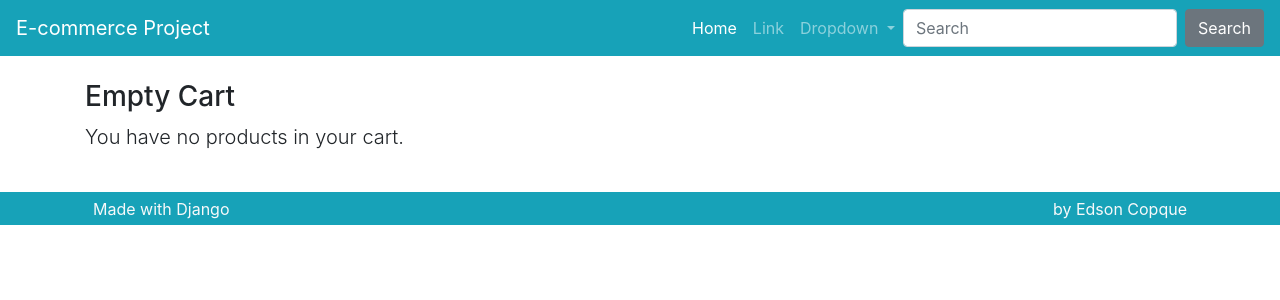
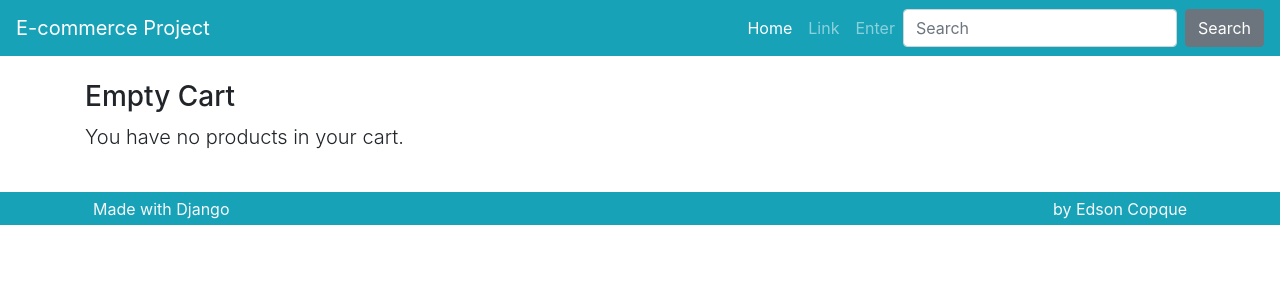
Before and after one commit to ecopque/ecommerce_project, a Django app: page /cart/ in a window 1280 px wide. Shown: the top 300 px of the page. Run offline with Django 5.2, Linux system fonts and the light colour scheme; some libraries are stand-ins or nearby versions.

Commit message:
Login and logout

```diff
--- a/templates/partials/_nav.html
+++ b/templates/partials/_nav.html
@@ -19,18 +19,24 @@
             </li>
 
             <!-- # MENU -->
+             {% if request.user.is_authenticated %} <!-- #5: ## -->
                 <li class="nav-item dropdown">
                     <a class="nav-link dropdown-toggle" href="#" id="navbarDropdown" role="button"
                         data-toggle="dropdown" aria-haspopup="true" aria-expanded="false">
-                    Dropdown
+                        Account
                     </a>
                     <div class="dropdown-menu" aria-labelledby="navbarDropdown">
-                    <a class="dropdown-item" href="#">Action</a>
+                        <a class="dropdown-item" href="{% url 'client_profile:create' %}"> Update</a> <!-- ## -->
                         <a class="dropdown-item" href="#">Another action</a>
                         <div class="dropdown-divider"></div>
                         <a class="dropdown-item" href="#">Something else here</a>
                     </div>
                 </li>
+            {% else %}
+                <li class="nav-item">
+                    <a class="nav-link" href="{% url 'client_profile:create' %}"> Enter</a> <!-- #6: -->
+                </li>
+            {% endif %}
 
             {% if request.session.cart %} <!-- #3: -->
                 <li class="nav-item">
@@ -60,6 +66,8 @@
 </nav>
 
 
+<!-- #5: Se o usuário estiver autenticado, vai aparecer este menu. -->
+<!-- #6: Quando o usuário não estiver logado, vai aparecer na barra a opção de 'Enter', ou seja, entrar;-->
 <!-- ########################################################### -->
 <!-- #3: Verifica se o carrinho (request.session.cart) existe para mostrar o ícone do carrinho e a quantidade de itens. -->
 <!-- #4: Exibe o total de itens no carrinho, usando o filtro cart_total para calcular o valor. -->
```
Lines whose indentation alone changed are shown as unchanged.
